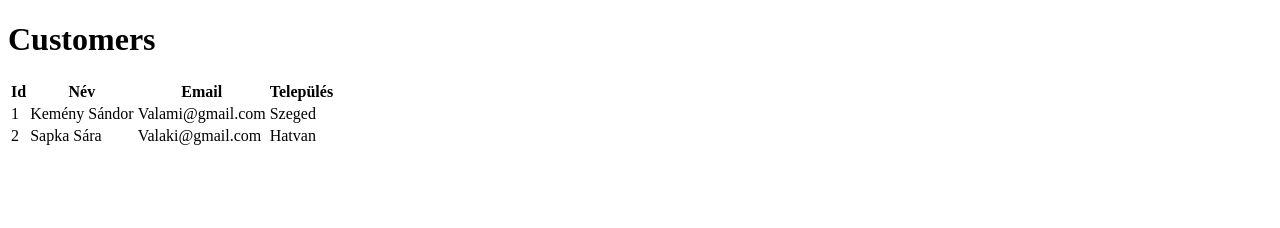
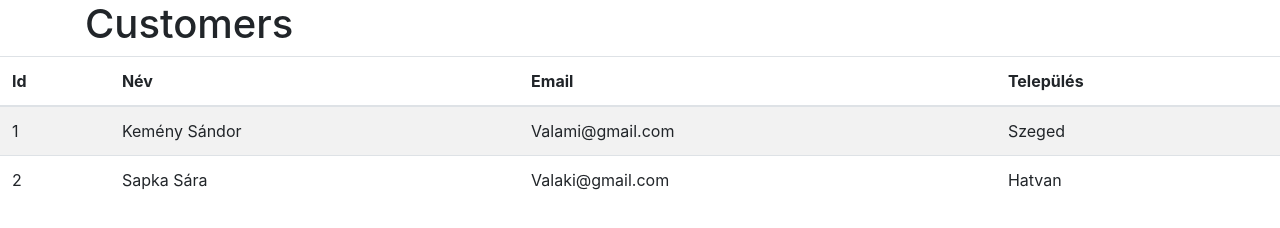
Before and after one commit to MBence23/customeres, a website: page web/index.html in a window 1280 px wide. Drawn offline with nearby package versions, Linux system fonts and the light colour scheme.

Commit message:
Index.html és app.js szerkesztve 2

```diff
--- a/web/index.html
+++ b/web/index.html
@@ -4,6 +4,8 @@
     <meta charset="UTF-8">
     <meta name="viewport" content="width=device-width, initial-scale=1.0">
     <title>Customers</title>
+    <link rel="stylesheet" href="style.css">
+    <link rel="stylesheet" href="bootstrap.css">
 </head>
 <body>
     <div class="container">
```
Also changed, not shown: web/style.css (added).
